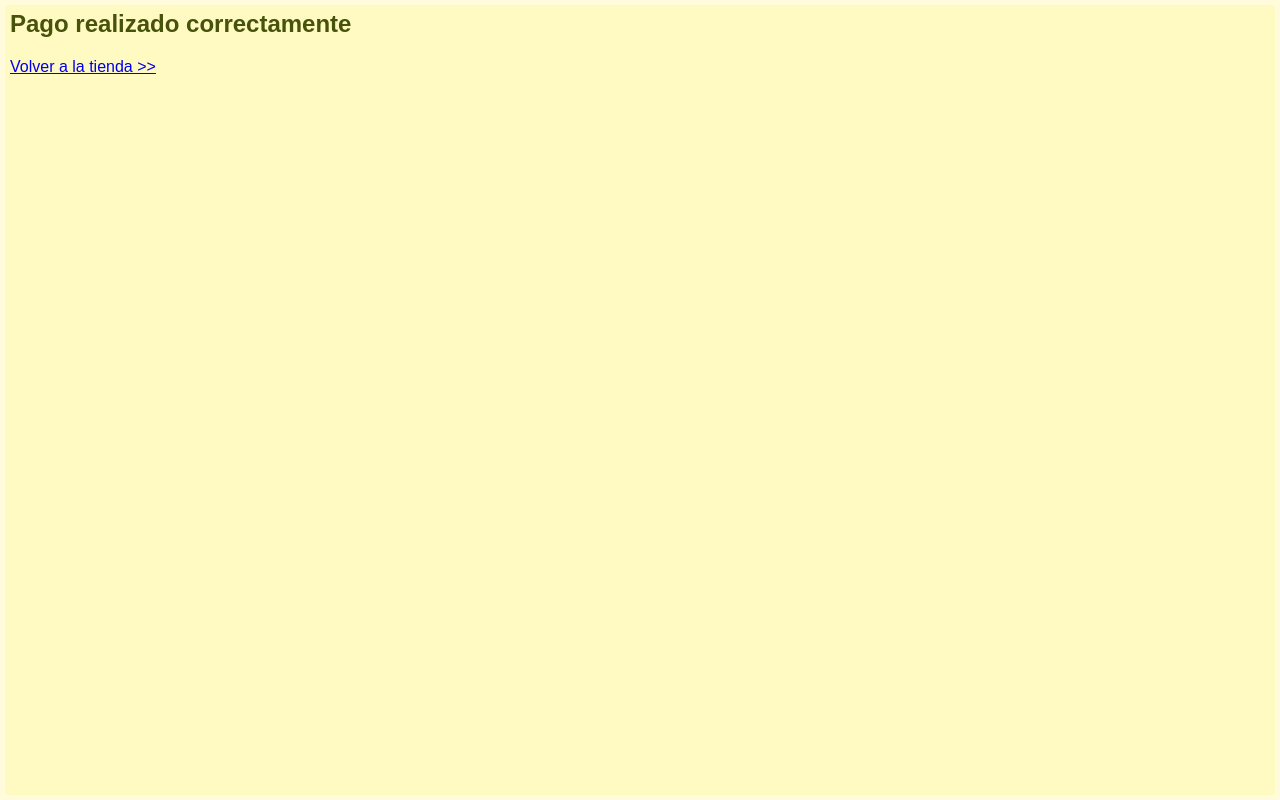
After one commit to eliasib13/practica-pasarela, a PHP site: page /practica-pasarela/paymentOk.php in a window 1280 px wide. The commit adds this page. Run offline with PHP 8.4, Linux system fonts and the light colour scheme.

Commit message:
Added page for payment completion.

```diff
--- a/public/methods/paymentProcedure.php
+++ b/public/methods/paymentProcedure.php
@@ -16,8 +16,8 @@ $merchantID = '082108630';
 $acquirerBIN = '0000554002';
 $terminalID = '00000003';
 
-$urlOK = getenv('HEROKU_ENV') ? 'http://practica-pasarela.herokuapp.com' : 'http://localhost:8888/practica-pasarela';
-$urlNOK = $urlOK;
+$urlOK = getenv('HEROKU_ENV') ? 'http://practica-pasarela.herokuapp.com/paymentOk.php' : 'http://localhost:8888/practica-pasarela/paymentOk.php';
+$urlNOK = getenv('HEROKU_ENV') ? 'http://practica-pasarela.herokuapp.com' : 'http://localhost:8888/practica-pasarela';
 
 $numOperacion = substr(md5(microtime()),rand(0,26),7);
 $importe = str_replace(',', '', $_POST['price']);
--- /dev/null
+++ b/public/paymentOk.php
@@ -0,0 +1,10 @@
+<?php ?>
+
+<head>
+    <title>Ejemplo Pasarela de Pago</title>
+    <link rel="stylesheet" href="css/index.css">
+</head>
+<body>
+<h2>Pago realizado correctamente</h2>
+<a href="index.php">Volver a la tienda >></a>
+</body>
```
